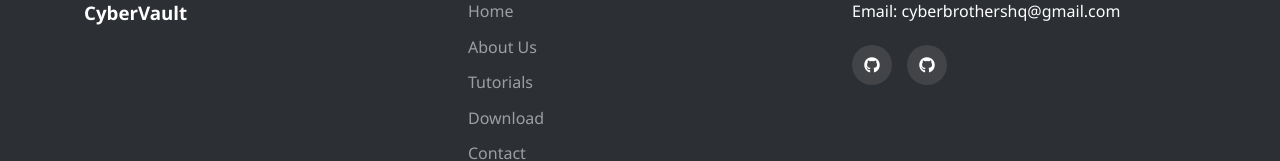
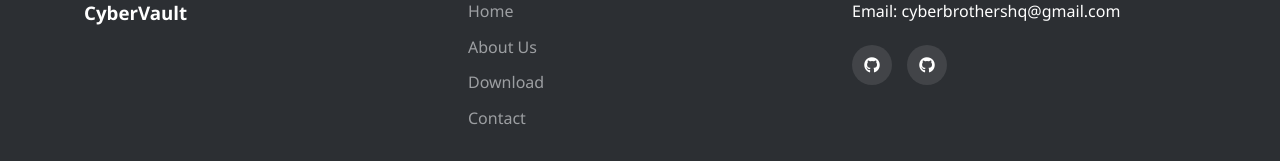
Before and after one commit to CyberNilsen/CyberVault-website, a website built with Vite: page export_user_tutorial.html in a window 1280 px wide. Shown: the part 3182-3343 px from the top of the page. Built offline with nearby package versions, Linux system fonts and the light colour scheme.

Commit message:
Removed a link to the tutorial in the footer.
Co-Authored-By: Mathias Hansen <126888687+CyberHansen@users.noreply.github.com>

```diff
--- a/export_user_tutorial.html
+++ b/export_user_tutorial.html
@@ -351,7 +351,6 @@
                     <ul>
                         <li><a href="./index.html">Home</a></li>
                         <li><a href="./about.html">About Us</a></li>
-                        <li><a href="./Export_user_tutorial.html">Tutorials</a></li>
                         <li><a href="./download.html">Download</a></li>
                         <li><a href="./contact.html">Contact</a></li>
                     </ul>
```
Also changed, not shown: index.html (+0 -1 lines).
